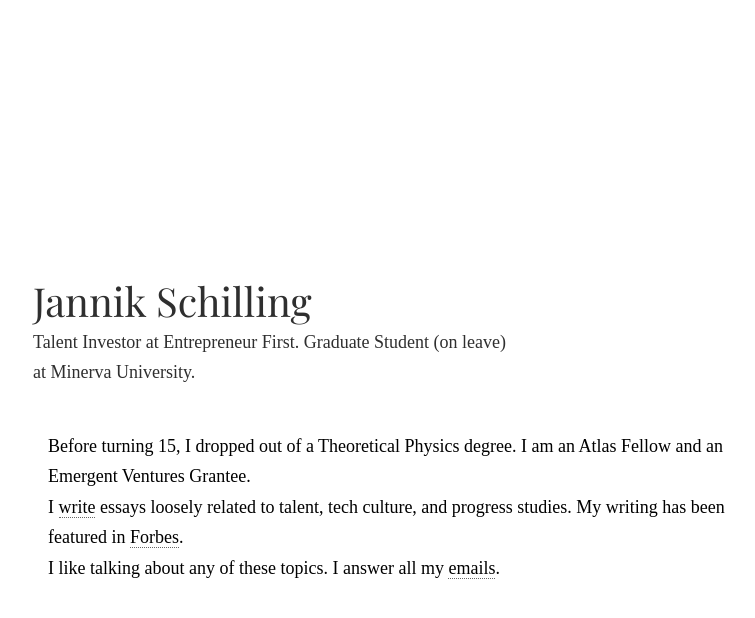
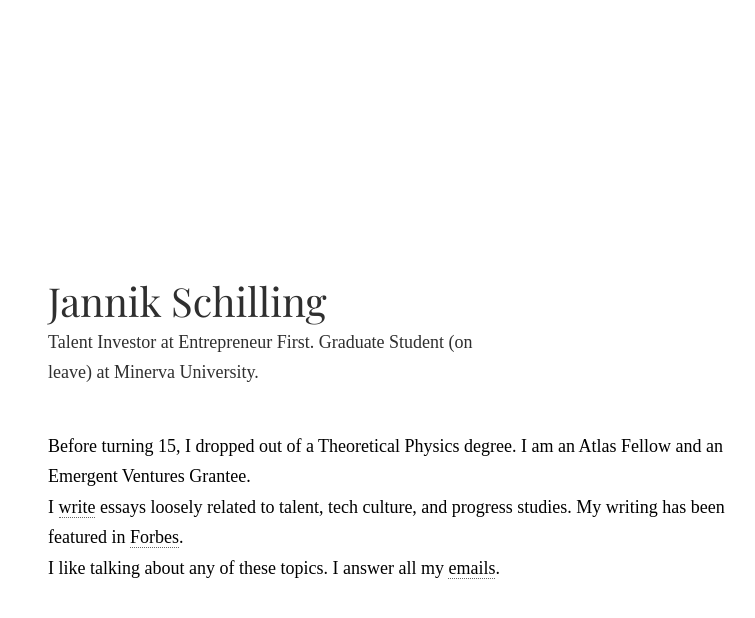
Before and after one commit to jannikls/jannikls.github.io, a Jekyll site: the page built from index.md, in a window 1280 px wide. Shown: the top 618 px of the page, without its empty margins (242-997 px from the left). Built offline with Jekyll 4.4.1, drawn with Linux system fonts in a browser that asks for light colours; some web fonts are replaced.

Commit message:
fixed margins

```diff
--- a/assets/css/default.css
+++ b/assets/css/default.css
@@ -233,7 +233,7 @@ body::after {
 
 .body-container .blog {
   background-color: #f7f7f7;
-  max-width: 670px;
+  max-width: 700px;
   margin: 0 auto; /* Center the body content */
   padding: 10px;
 }
@@ -248,27 +248,24 @@ body::after {
 }
 
 .header-content {
-  max-width: 700px; /* Set maximum width for the content */
+  max-width: 670px; /* Set maximum width for the content */
   margin: 0 auto; /* Center align the content */
 }
 
 .flex-container {
+  max-width: 700px;
   display: flex;
   justify-content: space-between;
   gap: 60px;
-  width: 100%;
   margin: 0 -15px;
   width: calc(100% + 30px);
 }
 
-
-
 .content {
   /*flex: 1 1 45%; /* Adjust the width as needed */
-  max-width: 100%; /* Allow content to adapt within the flex container */
+  /*max-width: 100%; /* Allow content to adapt within the flex container */
   justify-content: center; /* Vertically center content */
   align-items: center; /* Vertically centers the image */
-
 }
 
 .content:nth-child(1) {
@@ -318,6 +315,15 @@ body::after {
   .flex-container {
     max-width: 700px;
     margin: 0 auto;
+  }
+
+  .header-content{
+    max-width: 730px;
+  }
+
+  .main-content{
+    padding-left: 0px;
+    padding-right: 0px;
   }
 }
 
```
